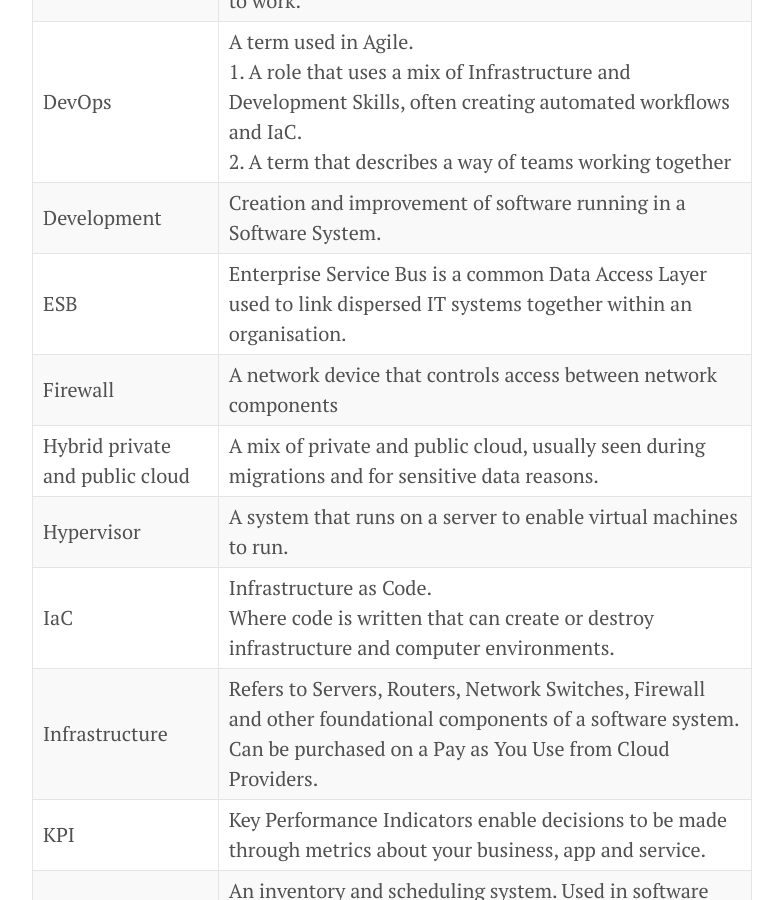
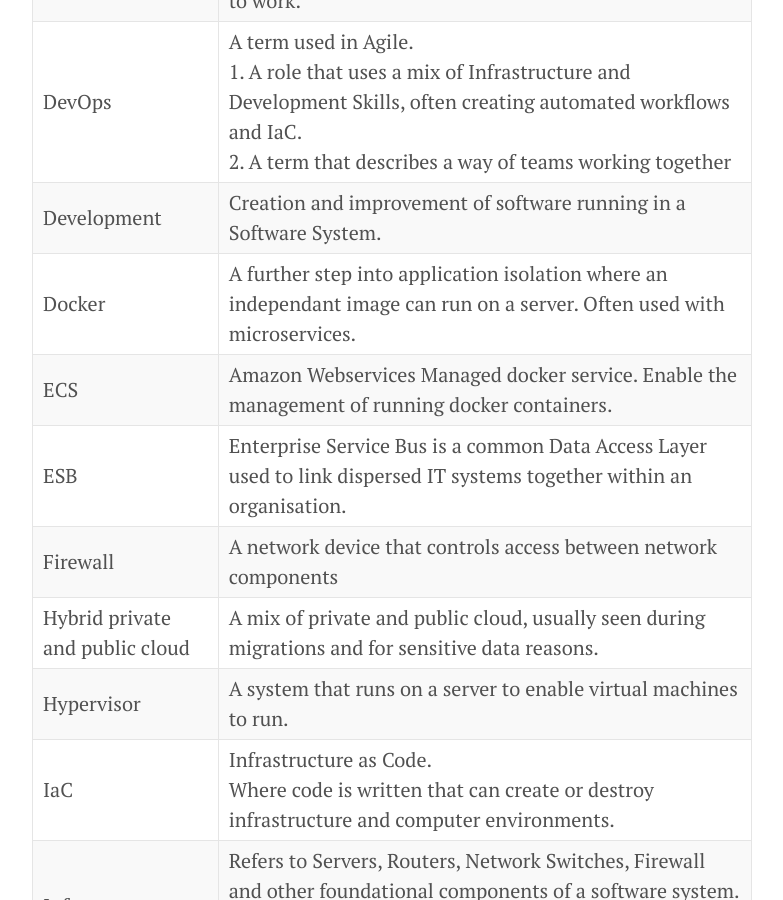
Before and after one commit to neilmillard/neilmillard.github.io, a Jekyll site: the page built from glossary/index.html, in a window 1280 px wide and 900 px high, scrolled down 1401 px. Shown: the whole window, without its empty margins (248-1031 px from the left). Built offline with Jekyll 4.4.1, drawn with Linux system fonts in a browser that asks for light colours; nearby versions of some CDN libraries; comment, search, counter and statistics services are not loaded.

Commit message:
add glossary terms

```diff
--- a/_data/glossary.yaml
+++ b/_data/glossary.yaml
@@ -30,6 +30,9 @@ ESB: Enterprise Service Bus is a common Data Access Layer used to link dispersed
 Microservice: A small and deployable software program, part of a Software System.
 AWS: Amazon Web Services, a public cloud provider. Infrastructure as a service.
 Lambda: Serverless offering of AWS. They are small quick tasks running from a predefined Docker container.
+Docker: A further step into application isolation where an independant image can run on a server. Often used with
+  microservices.
+ECS: Amazon Webservices Managed docker service. Enable the management of running docker containers.
 Blockers: An issue identified by an Agile team that is halting or slowing down progress.
 Capital Expense: CapEx, the money a project/company spends to buy, maintain or improve
   it's fixed assets, such as buildings, vehicles and hardware.
```
